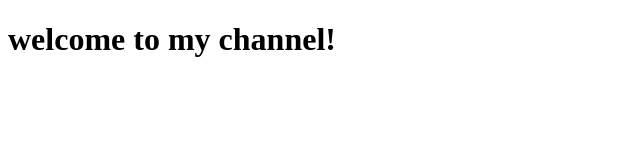
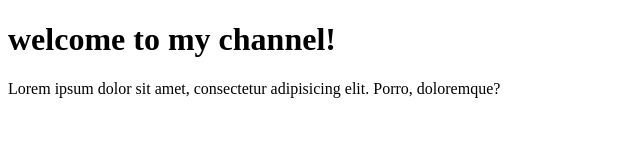
Before and after one commit to faizanchaudhary07/model, a plain HTML site: page index.html in a window 1280 px wide. Shown: the whole page, without its empty margins (0-640 px from the left). Drawn offline with Linux system fonts and the light colour scheme.

Commit message:
index file 1.1

```diff
--- a/index.html
+++ b/index.html
@@ -7,6 +7,7 @@
 </head>
 <body>
     <h1>welcome to my channel!</h1>
+    Lorem ipsum dolor sit amet, consectetur adipisicing elit. Porro, doloremque?
 
 </body>
 </html>
```
